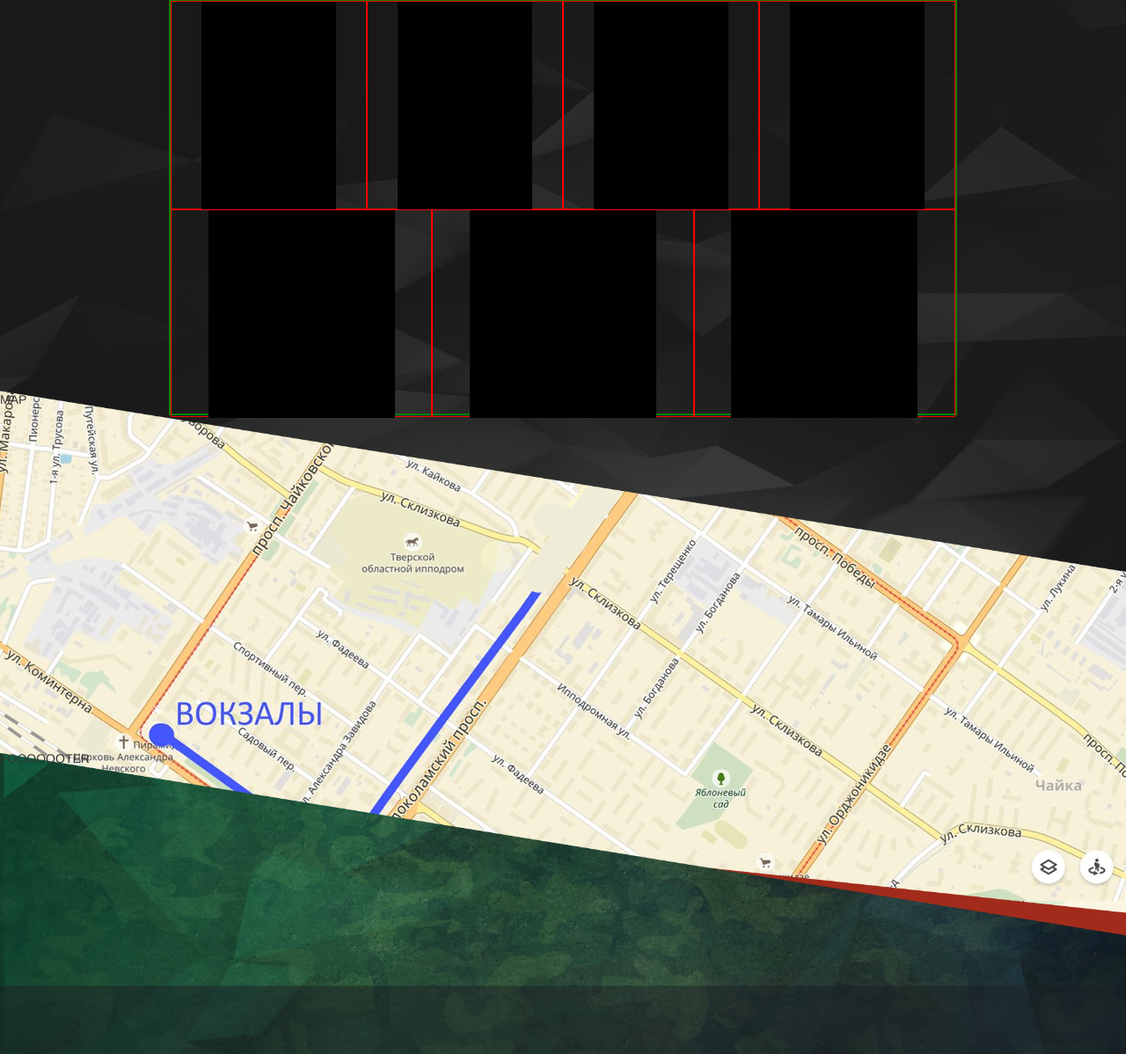
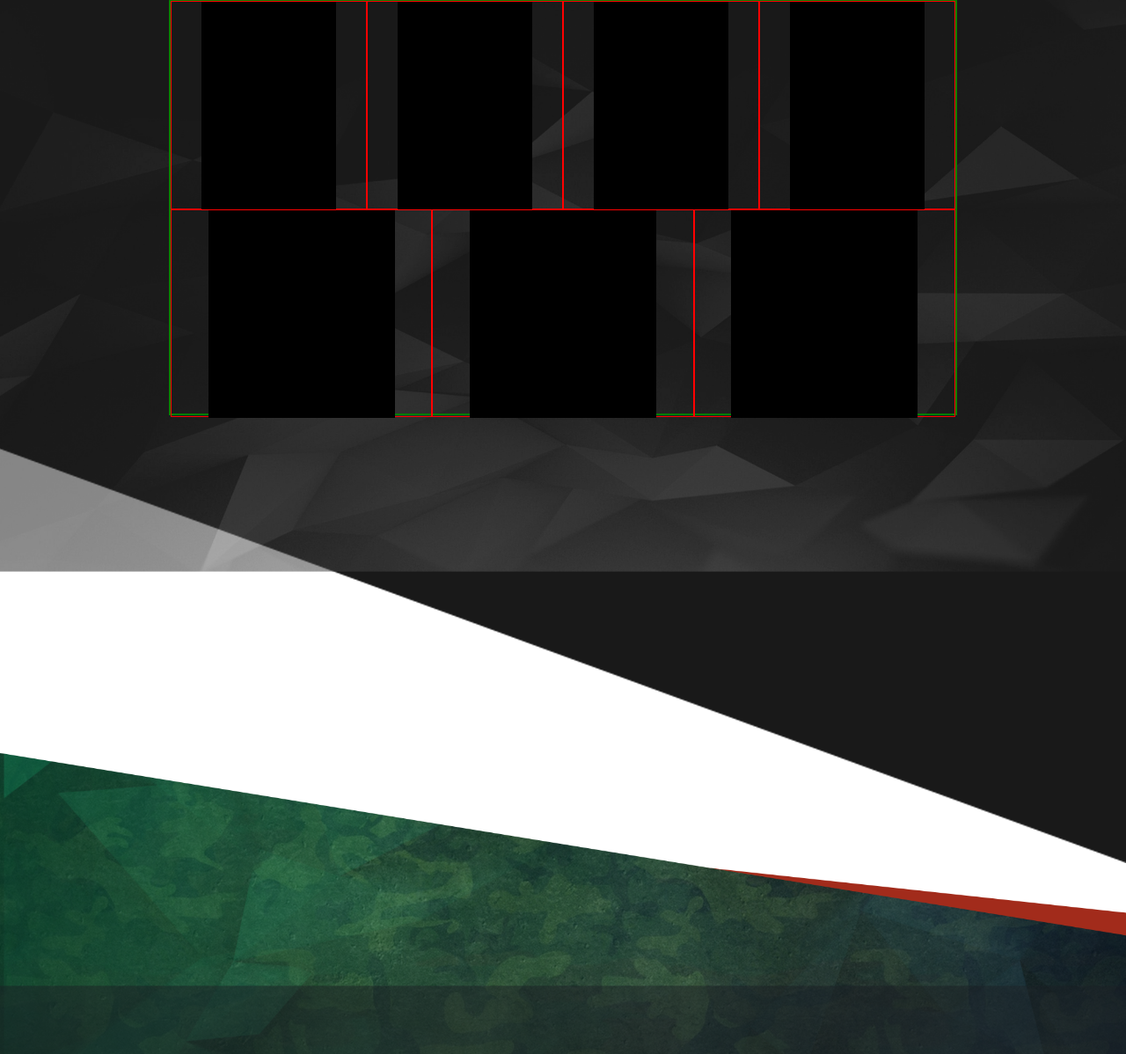
Before and after one commit to kotovenc/firetag, a Django app: template Firetag_app/templates/index.html in a window 1280 px wide. Shown: the part 3894-5092 px from the top of the page at 88% size. Run offline with Django 3.2, Linux system fonts and the light colour scheme; the template is opened without the code that fills it, so the values that code supplies are empty; some libraries are stand-ins or nearby versions.

Commit message:
Яндекс Карта

```diff
--- a/Firetag_app/templates/index.html
+++ b/Firetag_app/templates/index.html
@@ -513,7 +513,7 @@ crossorigin="anonymous"></script>
 
 <div class="map">
   <div class="map_content">
-    MAP
+   <script type="text/javascript" charset="utf-8" async src="https://api-maps.yandex.ru/services/constructor/1.0/js/?um=constructor%3A81144eebb208395635786e319f5bbbd9441ede046e60c3526ae8e51a9e54b03c&amp;width=100%25&amp;height=603&amp;lang=ru_RU&amp;scroll=true"></script>
   </div>
   <div class="map_bg">
     <!--img src="img/map.png" /-->
@@ -523,7 +523,6 @@ crossorigin="anonymous"></script>
 <div class="footer">
 	<a name="contact"></a>
   <div class="footer_content">
-    FOOOOOOTER
   </div>
   <div class="footer_bg">
     <!--img src="img/footer-bg.png" /-->
--- a/Firetag_app/templates/style.css
+++ b/Firetag_app/templates/style.css
@@ -697,10 +697,14 @@ ul {
 	box-sizing: content-box;
 }
 
+.map_content {
+	    clip-path: polygon(0 9%, 100% 29%, 100% 100%, 0 74%);
+}
+
 .map_bg{
 	position: relative;
 	z-index: 5;
-	background-image: url(img/map.png);
+	//background-image: url(img/map.png);
 	background-size: auto 100%;
 	background-position: center;
 	height: 47.9vw;
```
